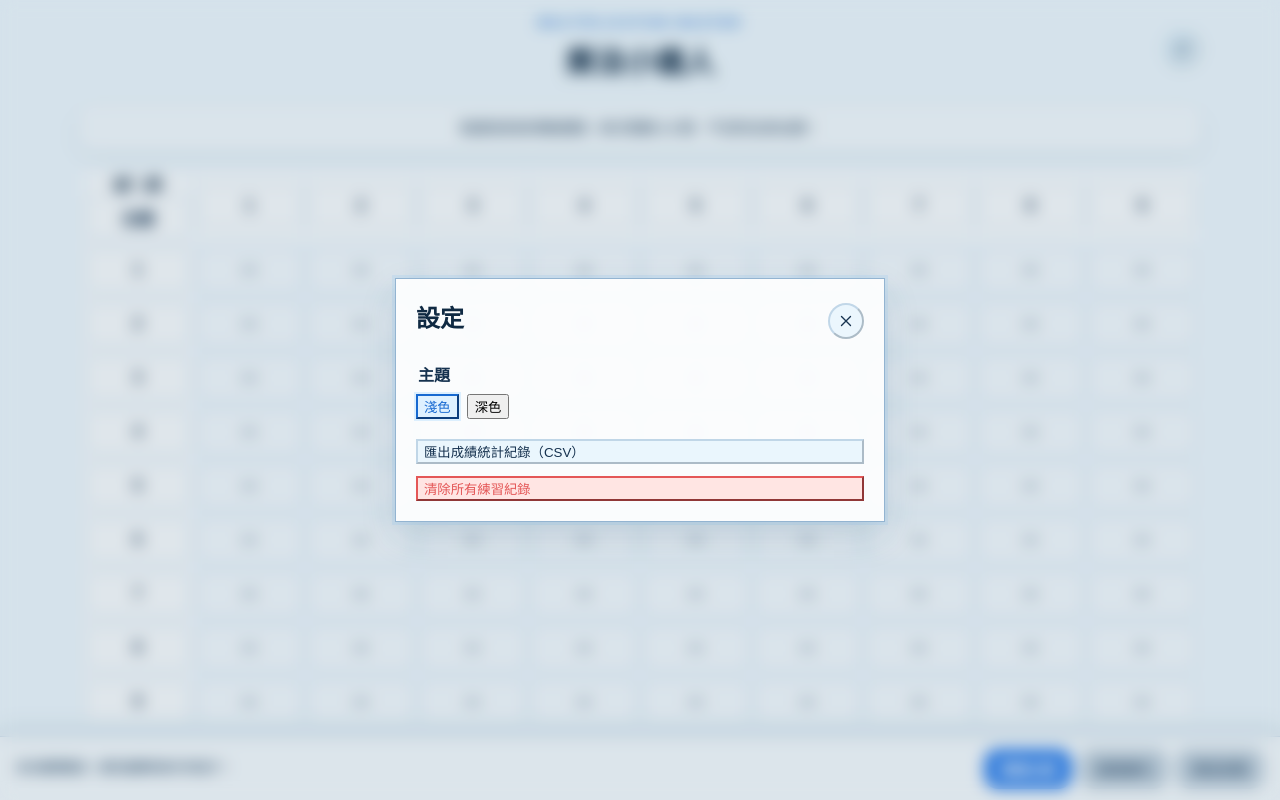
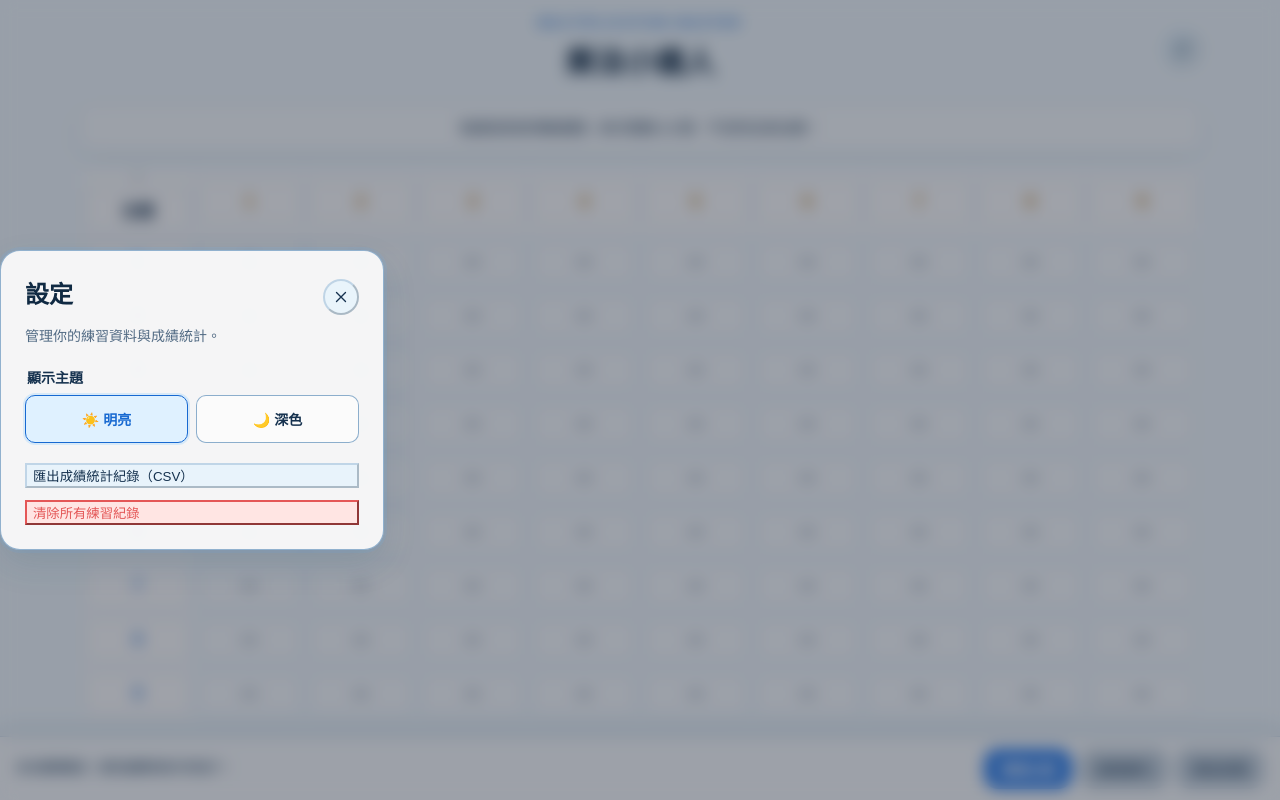
Before and after one commit to sjenwork/multiplication-table, a Svelte app: page / in a window 1280 px wide. Both pictures are taken after a click on the button "開啟設定". Built offline with nearby package versions, Linux system fonts and the light colour scheme.

Commit message:
fix: match selection controls and settings modal

```diff
--- a/design-tokens.css
+++ b/design-tokens.css
@@ -8,6 +8,7 @@
     --ds-table-selected: #dff8eb;
     --ds-modal-surface: rgb(255 255 255 / 0.9);
     --ds-modal-border: rgb(73 128 177 / 0.58);
+    --ds-modal-backdrop: rgb(15 23 42 / 0.4);
     --ds-text: #16324f;
     --ds-text-strong: #102a43;
     --ds-text-muted: #526b84;
@@ -54,6 +55,7 @@
     --ds-table-selected: #287a5b;
     --ds-modal-surface: rgb(28 73 106 / 0.98);
     --ds-modal-border: rgb(145 218 250 / 0.88);
+    --ds-modal-backdrop: rgb(2 10 22 / 0.68);
     --ds-text: #e5f4ff;
     --ds-text-strong: #f4fbff;
     --ds-text-muted: #aac7dc;
--- a/src/components/SelectionGrid.svelte
+++ b/src/components/SelectionGrid.svelte
@@ -62,7 +62,7 @@
 <table class="selection-grid" role="grid" aria-label="九九乘法選題表" onpointerup={endPointer} onpointercancel={endPointer}>
     <thead>
       <tr>
-        <th scope="col" class:active={allSelected} class="corner"><span aria-label="被＼乘">被＼乘</span><button type="button" aria-label="全選所有題目" aria-pressed={allSelected} onclick={() => onAll(!allSelected)}>{allSelected ? '取消全選' : '全選'}</button></th>
+        <th scope="col" class:active={allSelected} class="corner"><span class="corner-divider" aria-label="被乘數與乘數分隔">\</span><button type="button" aria-label="全選所有題目" aria-pressed={allSelected} onclick={() => onAll(!allSelected)}>{allSelected ? '取消全選' : '全選'}</button></th>
         {#each factors as column}
           <th scope="col" class:active={factors.every((row) => selectedSet.has(`${row}x${column}`))} class="column-heading"><button type="button" aria-label={`選擇第 ${column} 欄`} aria-pressed={factors.every((row) => selectedSet.has(`${row}x${column}`))} onclick={() => onColumn(column)}>{column}</button></th>
         {/each}
@@ -96,7 +96,7 @@
   .corner, .row-heading { position: sticky; left: 0; z-index: 2; color: var(--ds-factor-one); background: var(--ds-table-surface); }
   thead th { position: sticky; top: 0; z-index: 3; background: var(--ds-table-surface); color: var(--ds-factor-two); }
   thead .corner { z-index: 4; }
-  .corner { color: var(--ds-text-strong); } th.active { background: var(--ds-brand-soft); } th.active button { border-color: var(--ds-brand-strong); }
+  .corner { color: var(--ds-text-strong); } .corner-divider { display: block; min-height: 1rem; color: var(--ds-text-muted); font-size: 0.8rem; line-height: 1; } .column-heading button { color: var(--ds-factor-two); } .row-heading button { color: var(--ds-factor-one); } th.active { background: var(--ds-brand-soft); } th.active button { border-color: var(--ds-brand-strong); }
   button { border: 1px solid var(--ds-border); border-radius: var(--ds-radius-sm); background: var(--ds-surface); color: var(--ds-text); min-width: 100%; min-height: 2.75rem; cursor: pointer; font: inherit; user-select: none; touch-action: manipulation; }
   td button { background: var(--ds-surface); }
   button[aria-pressed="true"], td.selected button { background: var(--ds-table-selected); border-color: var(--ds-success); color: var(--ds-text-strong); }
--- a/src/routes/HomePage.svelte
+++ b/src/routes/HomePage.svelte
@@ -92,7 +92,8 @@
   <div class="modal-backdrop ds-modal-backdrop" role="presentation" onclick={(event) => event.target === event.currentTarget && (settingsOpen = false)}>
     <dialog open class="settings-modal ds-modal-surface" aria-labelledby="settings-title">
       <div class="modal-heading"><h2 id="settings-title">設定</h2><button class="icon-button ds-secondary" type="button" aria-label="關閉設定" onclick={() => settingsOpen = false}><svg viewBox="0 0 24 24" aria-hidden="true"><path d="m6 6 12 12M18 6 6 18"/></svg></button></div>
-      <fieldset><legend>主題</legend><button class="ds-theme-choice" type="button" aria-label="淺色主題" aria-pressed={state.theme === 'light'} onclick={() => changeTheme('light')}>淺色</button><button class="ds-theme-choice" type="button" aria-label="深色主題" aria-pressed={state.theme === 'dark'} onclick={() => changeTheme('dark')}>深色</button></fieldset>
+      <p class="settings-description">管理你的練習資料與成績統計。</p>
+      <fieldset><legend>顯示主題</legend><div class="theme-choices" role="group" aria-label="選擇顯示主題"><button class="ds-theme-choice" type="button" aria-label="淺色主題" aria-pressed={state.theme === 'light'} onclick={() => changeTheme('light')}>☀️ 明亮</button><button class="ds-theme-choice" type="button" aria-label="深色主題" aria-pressed={state.theme === 'dark'} onclick={() => changeTheme('dark')}>🌙 深色</button></div></fieldset>
       <div class="settings-actions"><button class="ds-secondary" type="button" aria-label="匯出紀錄" onclick={exportRecords}>匯出成績統計紀錄（CSV）</button><button class="ds-danger" type="button" aria-label="清除資料" onclick={clearState}>清除所有練習紀錄</button></div>
     </dialog>
   </div>
@@ -110,7 +111,8 @@
   .page-header > .icon-button { position: absolute; top: 50%; right: 0; transform: translateY(-50%); }
   .instruction { flex: 0 0 auto; margin-bottom: 1rem; padding: 0.75rem 1rem; border-radius: var(--ds-radius-md); color: var(--ds-text); font-size: 0.875rem; line-height: 1.5; text-align: center; }
   .selection-scroll { flex: 1 1 auto; min-height: 0; overflow: auto; isolation: isolate; border-radius: var(--ds-radius-md); padding-bottom: 0.5rem; overscroll-behavior: contain; }
-  .modal-backdrop { position: fixed; inset: 0; z-index: 10; display: grid; place-items: center; padding: max(1rem, env(safe-area-inset-top)) max(1rem, env(safe-area-inset-right)) max(1rem, env(safe-area-inset-bottom)) max(1rem, env(safe-area-inset-left)); background: var(--ds-shadow-color); }
-  .settings-modal { width: min(100%, 28rem); padding: 1.25rem; color: var(--ds-text); }
-  fieldset { display: flex; gap: 0.5rem; margin: 1.25rem 0; border: 0; padding: 0; } legend { width: 100%; margin-bottom: 0.5rem; font-weight: 800; } .settings-actions { display: grid; gap: 0.75rem; } .settings-actions button { width: 100%; text-align: left; }
+  .modal-backdrop { position: fixed; inset: 0; z-index: 10; display: grid; place-items: center; padding: max(1rem, env(safe-area-inset-top)) max(1rem, env(safe-area-inset-right)) max(1rem, env(safe-area-inset-bottom)) max(1rem, env(safe-area-inset-left)); background: var(--ds-modal-backdrop); backdrop-filter: blur(8px); -webkit-backdrop-filter: blur(8px); }
+  .settings-modal { box-sizing: border-box; width: min(100%, 24rem); max-height: calc(100svh - 2rem); margin: 0; overflow: auto; padding: 1.5rem; border-radius: var(--ds-radius-lg); color: var(--ds-text); }
+  .settings-description { margin: 0.5rem 0 0; color: var(--ds-text-muted); font-size: 0.875rem; line-height: 1.5; }
+  fieldset { margin: 1.25rem 0; border: 0; padding: 0; } legend { width: 100%; margin-bottom: 0.5rem; color: var(--ds-text); font-size: 0.875rem; font-weight: 700; } .theme-choices { display: grid; grid-template-columns: repeat(2, minmax(0, 1fr)); gap: 0.5rem; } .theme-choices button { min-height: 3rem; border: 1px solid var(--ds-border-strong); border-radius: var(--ds-radius-sm); padding: 0.75rem 1rem; background: var(--ds-surface); color: var(--ds-text); font: inherit; font-size: 0.875rem; font-weight: 700; cursor: pointer; } .settings-actions { display: grid; gap: 0.75rem; } .settings-actions button { width: 100%; text-align: left; }
 </style>
```
Also changed, not shown: 1 other file (tests, documents, lock files or other folders).
